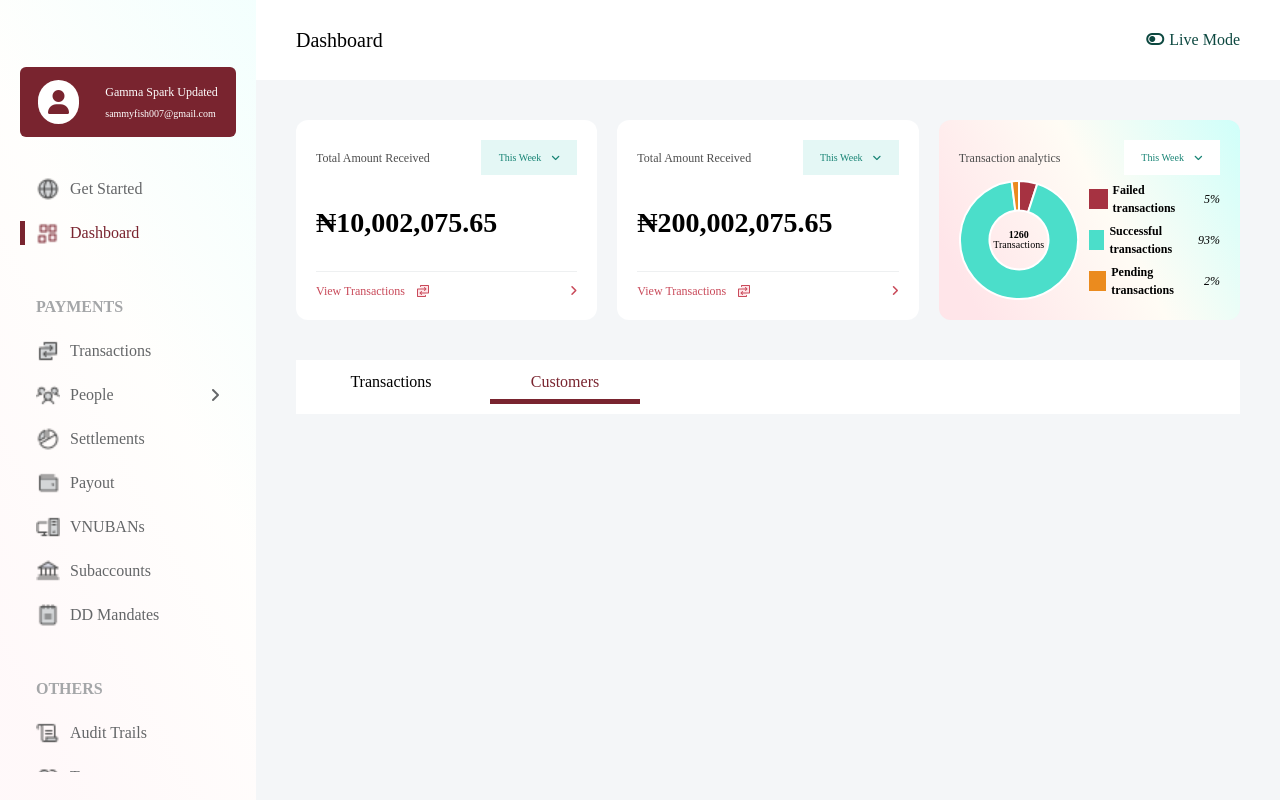
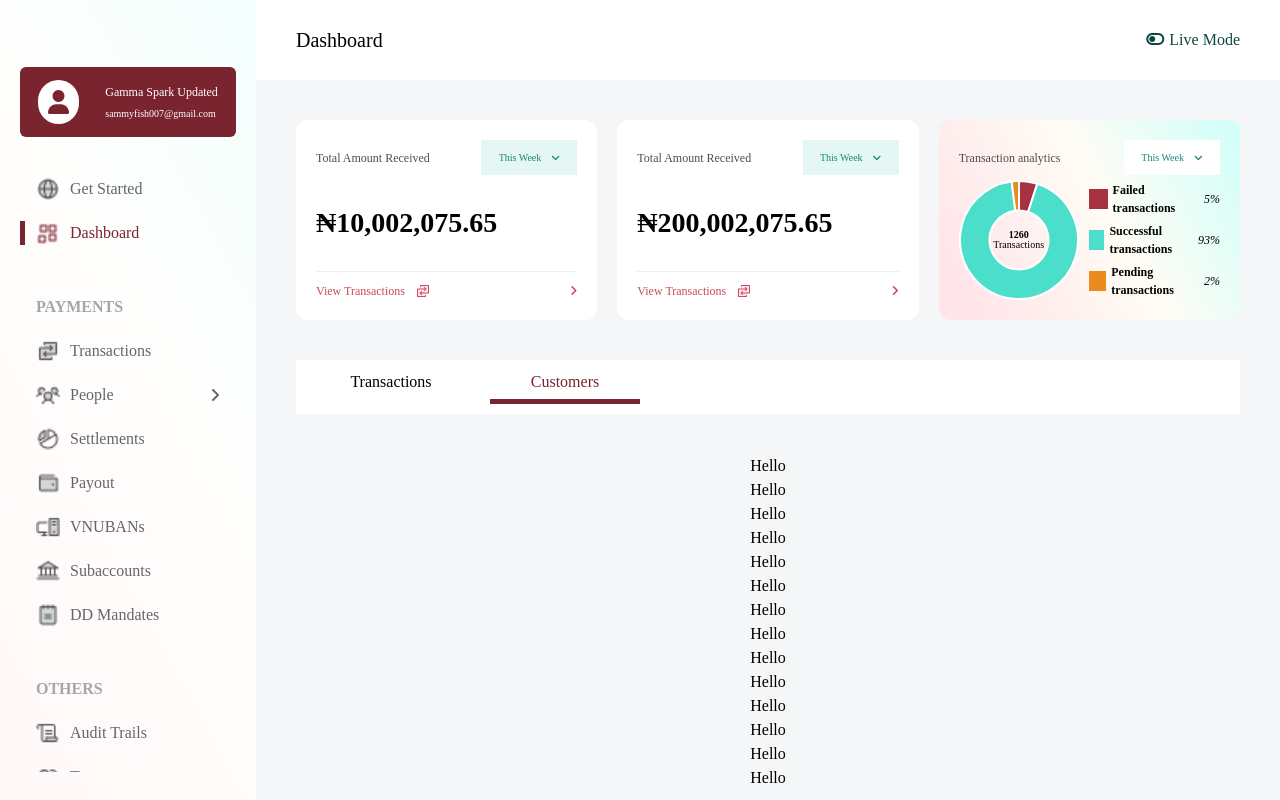
Before and after one commit to SymplyMatt/customer_dashboard_woven, a Vue app: page /dashboard/customers in a window 1280 px wide. Built offline with nearby package versions, Linux system fonts and the light colour scheme; a web font is replaced by a local one.

Commit message:
scroll bar

```diff
--- a/public/index.html
+++ b/public/index.html
@@ -7,6 +7,16 @@
     <link rel="icon" href="<%= BASE_URL %>favicon.ico">
     <title><%= htmlWebpackPlugin.options.title %></title>
     <link rel="stylesheet" href="https://cdnjs.cloudflare.com/ajax/libs/font-awesome/6.4.2/css/all.min.css" integrity="sha512-z3gLpd7yknf1YoNbCzqRKc4qyor8gaKU1qmn+CShxbuBusANI9QpRohGBreCFkKxLhei6S9CQXFEbbKuqLg0DA==" crossorigin="anonymous" referrerpolicy="no-referrer" />
+    <style>
+      ::-webkit-scrollbar {
+        width: 0.5rem;
+        height: 0.5rem;
+      }
+
+      ::-webkit-scrollbar-thumb {
+        background-color: #C94A5A;
+      }
+    </style>
   </head>
   <body>
     <noscript>
--- a/src/components/dashboard/main/MainContent.vue
+++ b/src/components/dashboard/main/MainContent.vue
@@ -1,7 +1,30 @@
 <template>
-    <div class="flex flex-col w-full items-center p-10 gap-10">
+    <div class="flex flex-col w-full items-center p-10 gap-10 overflow-y-scroll main-content-dashboard">
       <Stats />
       <LowerNav :route="route"/>
+
+      <div class="flex flex-col justify-center items-center">
+        <div class="">
+          <div class="">
+            <div class="">Hello</div>
+            <div class="">Hello</div>
+            <div class="">Hello</div>
+            <div class="">Hello</div>
+            <div class="">Hello</div>
+            <div class="">Hello</div>
+            <div class="">Hello</div>
+          </div>
+          <div class="">
+            <div class="">Hello</div>
+            <div class="">Hello</div>
+            <div class="">Hello</div>
+            <div class="">Hello</div>
+            <div class="">Hello</div>
+            <div class="">Hello</div>
+            <div class="">Hello</div>
+          </div>
+        </div>
+      </div>
     </div>
   </template>
 
@@ -17,4 +40,9 @@
       LowerNav
     },
   }
-  </script>
+</script>
+<style>
+  .main-content-dashboard{
+    height: calc(100vh - 80px);
+  }
+</style>
--- a/src/pages/dashboard/DashboardView.vue
+++ b/src/pages/dashboard/DashboardView.vue
@@ -15,7 +15,7 @@ export default {
   data() {
     return {
       containerClasses: "grid grid-cols-[20%,80%] h-screen bg-[#F4F6F8] h-full dashboard-container",
-      mainContentClasses: "bg-[#F4F6F8] h-full flex flex-col",
+      mainContentClasses: "bg-[#F4F6F8] h-full main-dashoard",
     };
   },
   components: {
@@ -29,4 +29,9 @@ export default {
   .dashboard-container{
     font-family: Avenir;
   }
+  .main-dashoard{
+    display: grid;
+    grid-template-columns: 1fr;
+    grid-template-rows: 80px calc(100vh - 80px);
+  }
 </style>
--- a/tailwind.config.js
+++ b/tailwind.config.js
@@ -52,6 +52,7 @@ module.exports = {
         '24': '96px',
         '30': '120px',
         '40': '160px',
+        '180': '180px',
         '50': '200px',
         '100': '400px',
       },
```
